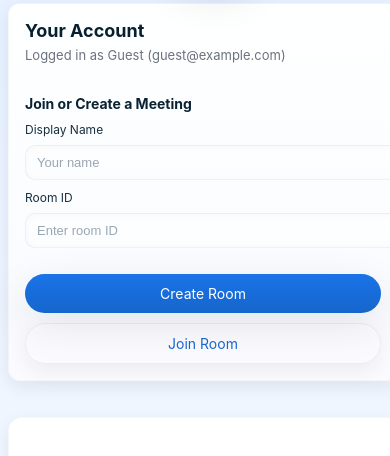
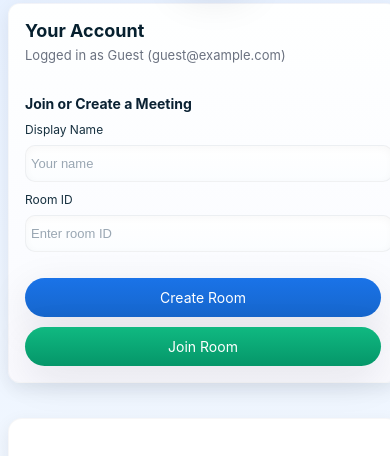
Before and after one commit to piyush2602/SkyMeet-Project, a plain HTML site: page client/meeting-home.html in a window 390 px wide. Shown: the part 66-522 px from the top of the page. Drawn offline with Linux system fonts and the light colour scheme.

Commit message:
Update meeting home page styling and layout

```diff
--- a/client/meeting-home.html
+++ b/client/meeting-home.html
@@ -176,7 +176,7 @@
     input[type="text"] {
       display: block;
       width: 100%;
-      padding: 12px 14px;
+      padding: 10px 7px;
       margin-top: 8px;
       border-radius: 10px;
       border: 1px solid rgba(8, 25, 46, 0.06);
@@ -242,6 +242,20 @@
     .btn.secondary:hover {
       background: rgba(26, 115, 232, 0.06);
       transform: translateY(-2px);
+    }
+
+    .btn.green {
+      background: linear-gradient(180deg, #10b981, #059669);
+      color: #fff;
+      border: 0;
+      padding: 12px 20px;
+      box-shadow: var(--shadow-2);
+    }
+
+    .btn.green:hover {
+      background: linear-gradient(180deg, #059669, #047857);
+      transform: translateY(-3px);
+      box-shadow: 0 8px 20px rgba(16, 185, 129, 0.4);
     }
 
     /* small subtle focus ring for accessibility */
@@ -392,7 +406,7 @@
       }
 
       input[type="text"] {
-        padding: 10px 12px;
+        padding: 8px 12px;
         font-size: 14px;
       }
 
@@ -404,7 +418,8 @@
       }
 
       .btn.primary,
-      .btn.secondary {
+      .btn.secondary,
+      .btn.green {
         width: 100%;
         padding: 11px 18px;
         font-size: 14px;
@@ -431,7 +446,7 @@
       }
 
       input[type="text"] {
-        padding: 9px 11px;
+        padding: 10px 5px;
         font-size: 13px;
       }
 
@@ -583,7 +598,7 @@
 
           <div class="buttons-row">
             <button id="createRoomBtn" class="btn primary">Create Room</button>
-            <button id="joinRoomBtn" class="btn secondary">Join Room</button>
+            <button id="joinRoomBtn" class="btn green">Join Room</button>
           </div>
         </section>
       </main>
```
